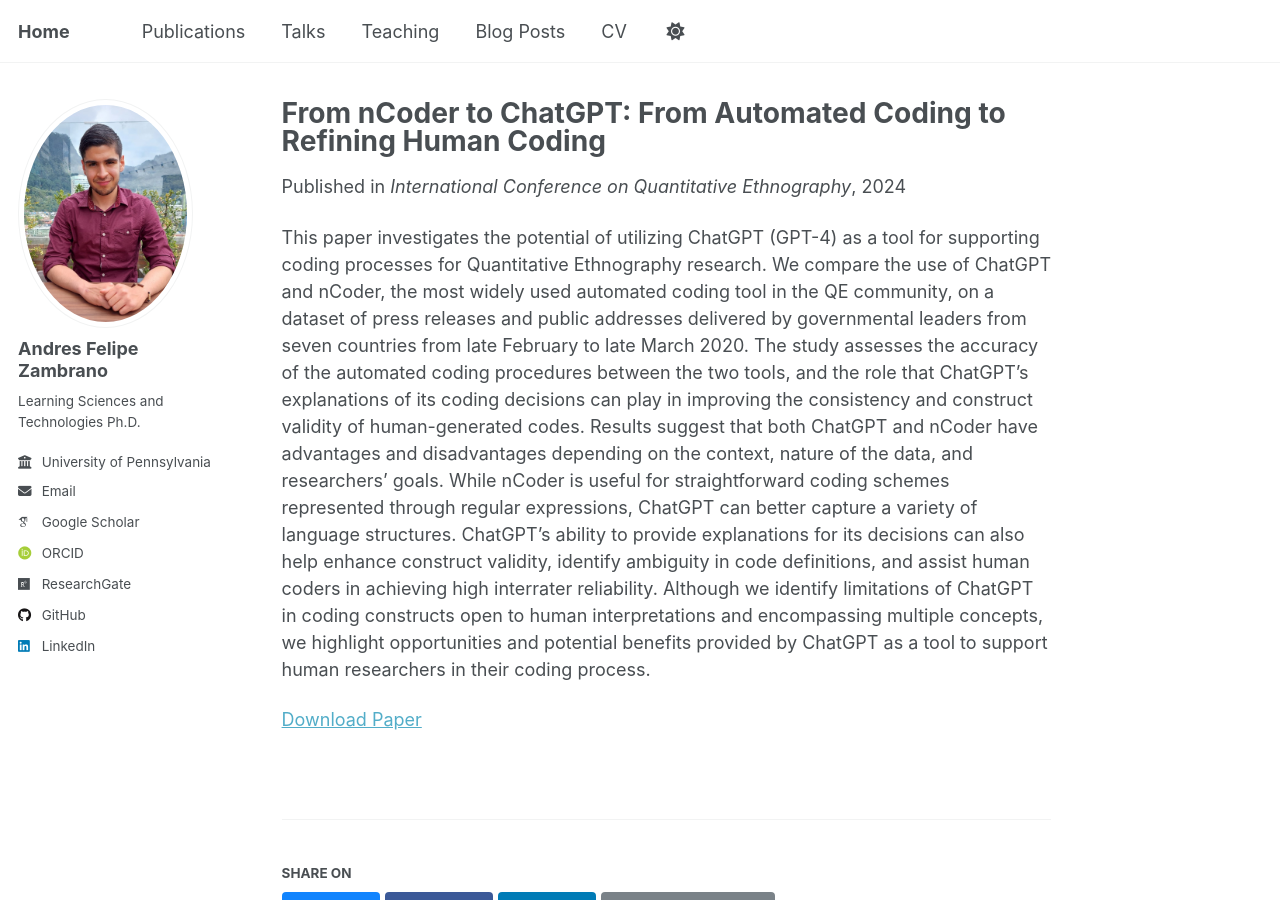
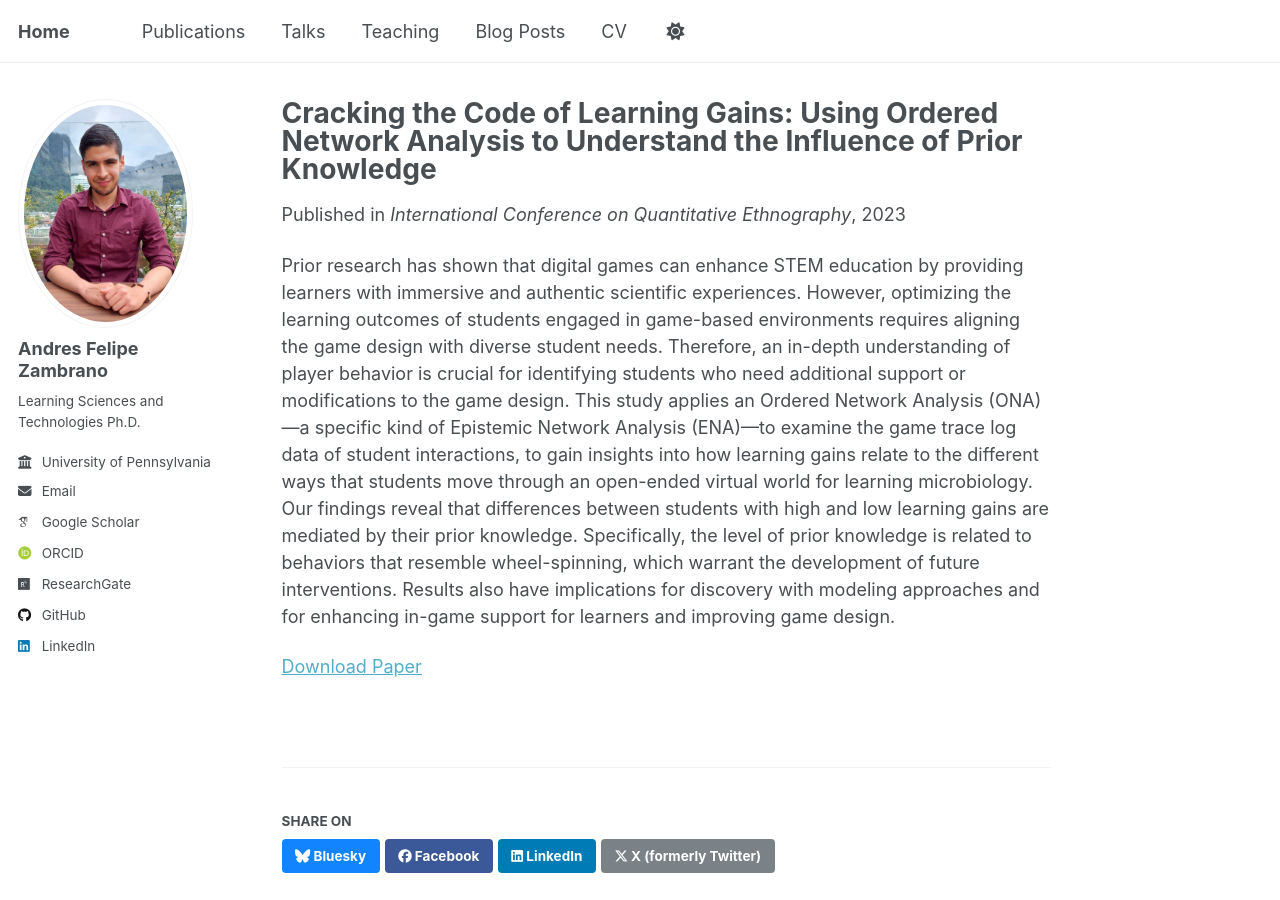
Before and after one commit to afzambrano/afzambrano.github.io, a Jekyll site: the page built from _publications/2023-icqe-game-actions.md, in a window 1280 px wide and 900 px high. Built offline with Jekyll 4.4.1, drawn with Linux system fonts in a browser that asks for light colours; some web fonts are replaced; a script that is not in the unit is left out.

Commit message:
Update 2023-icqe-game-actions.md

```diff
--- a/_publications/2023-icqe-game-actions.md
+++ b/_publications/2023-icqe-game-actions.md
@@ -1,14 +1,14 @@
 ---
-title: "From nCoder to ChatGPT: From Automated Coding to Refining Human Coding"
+title: "Cracking the Code of Learning Gains: Using Ordered Network Analysis to Understand the Influence of Prior Knowledge"
 collection: publications
 category: conferences
 permalink: /publication/2023-icqe-game-actions
-excerpt: 'The study assesses the accuracy of ChatGPT for automated coding and the role that its explanations of its coding decisions can play in improving the consistency and construct validity of human-generated codes. Results suggest that ChatGPT can better capture a variety of language structures compared to other automated coding tools. ChatGPT’s ability to provide explanations for its decisions can also help enhance construct validity, identify ambiguity in code definitions, and assist human coders in achieving high interrater reliability.'
-date: 2024-10-22
+excerpt: 'This study applies an Ordered Network Analysis (ONA)—a specific kind of Epistemic Network Analysis (ENA)—to examine the game trace log data of student interactions, to gain insights into how learning gains relate to the different ways that students move through an open-ended virtual world for learning microbiology. Our findings reveal that differences between students with high and low learning gains are mediated by their prior knowledge. Specifically, the level of prior knowledge is related to behaviors that resemble wheel-spinning, which warrant the development of future interventions.'
+date: 2023-10-22
 venue: 'International Conference on Quantitative Ethnography'
-paperurl: 'https://link.springer.com/chapter/10.1007/978-3-031-76332-8_19'
+paperurl: 'https://link.springer.com/chapter/10.1007/978-3-031-47014-1_2'
 ---
 
-This paper investigates the potential of utilizing ChatGPT (GPT-4) as a tool for supporting coding processes for Quantitative Ethnography research. We compare the use of ChatGPT and nCoder, the most widely used automated coding tool in the QE community, on a dataset of press releases and public addresses delivered by governmental leaders from seven countries from late February to late March 2020. The study assesses the accuracy of the automated coding procedures between the two tools, and the role that ChatGPT’s explanations of its coding decisions can play in improving the consistency and construct validity of human-generated codes. Results suggest that both ChatGPT and nCoder have advantages and disadvantages depending on the context, nature of the data, and researchers’ goals. While nCoder is useful for straightforward coding schemes represented through regular expressions, ChatGPT can better capture a variety of language structures. ChatGPT's ability to provide explanations for its decisions can also help enhance construct validity, identify ambiguity in code definitions, and assist human coders in achieving high interrater reliability. Although we identify limitations of ChatGPT in coding constructs open to human interpretations and encompassing multiple concepts, we highlight opportunities and potential benefits provided by ChatGPT as a tool to support human researchers in their coding process.
+Prior research has shown that digital games can enhance STEM education by providing learners with immersive and authentic scientific experiences. However, optimizing the learning outcomes of students engaged in game-based environments requires aligning the game design with diverse student needs. Therefore, an in-depth understanding of player behavior is crucial for identifying students who need additional support or modifications to the game design. This study applies an Ordered Network Analysis (ONA)—a specific kind of Epistemic Network Analysis (ENA)—to examine the game trace log data of student interactions, to gain insights into how learning gains relate to the different ways that students move through an open-ended virtual world for learning microbiology. Our findings reveal that differences between students with high and low learning gains are mediated by their prior knowledge. Specifically, the level of prior knowledge is related to behaviors that resemble wheel-spinning, which warrant the development of future interventions. Results also have implications for discovery with modeling approaches and for enhancing in-game support for learners and improving game design.
 
-[Download Paper](https://link.springer.com/chapter/10.1007/978-3-031-76332-8_19)
+[Download Paper](https://link.springer.com/chapter/10.1007/978-3-031-47014-1_2)
```
